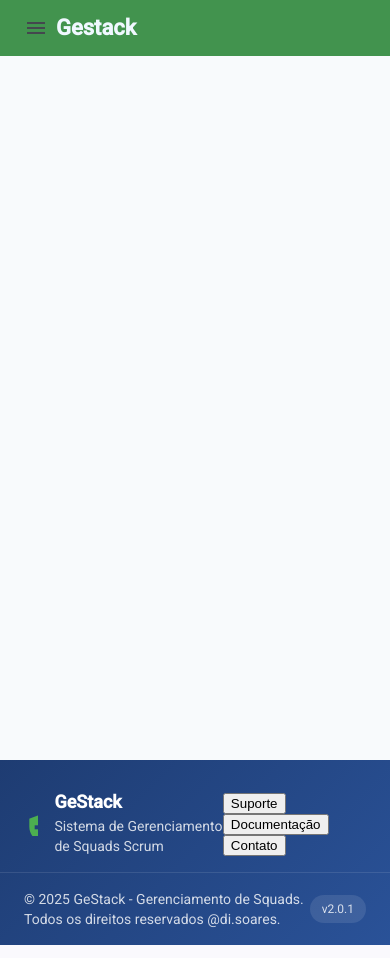
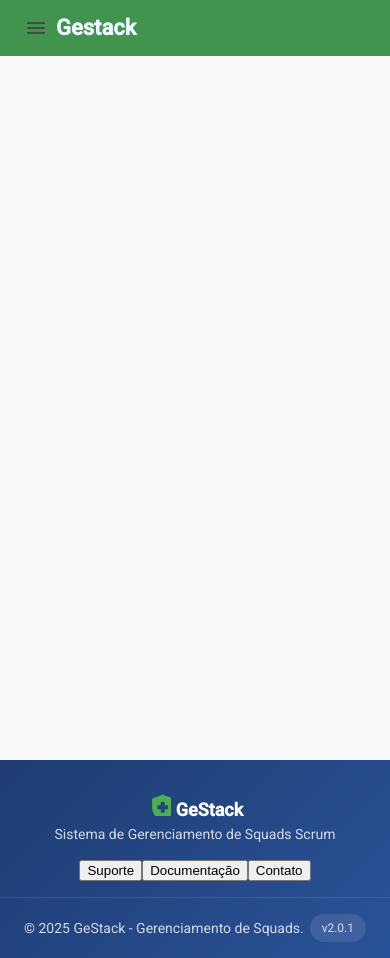
Before and after one commit to Dissoares/GeStack, an Angular app in the folder front/: page / in a window 390 px wide. Built offline with nearby package versions, Linux system fonts and the light colour scheme.

Commit message:
att rodape

```diff
--- a/front/src/app/layout/rodape/rodape.component.html
+++ b/front/src/app/layout/rodape/rodape.component.html
@@ -1,9 +1,8 @@
 <div class="rodape">
   <div class="rodape-conteudo">
     <div class="rodape-infomacoes">
-      <mat-icon class="rodape-icone">health_and_safety</mat-icon>
       <div class="rodape-texto">
-        <span class="titulo">GeStack</span>
+        <span class="titulo"><mat-icon class="rodape-icone">health_and_safety</mat-icon>GeStack</span>
         <span class="subtitulo">Sistema de Gerenciamento de Squads Scrum</span>
       </div>
     </div>
@@ -16,8 +15,7 @@
   </div>
 
   <div class="rodape-creditos">
-    <span>© 2025 GeStack - Gerenciamento de Squads. Todos os direitos reservados
-      @di.soares.</span>
+    <span>© 2025 GeStack - Gerenciamento de Squads.</span>
     <span class="versao">v2.0.1</span>
   </div>
 </div>
--- a/front/src/app/layout/rodape/rodape.component.scss
+++ b/front/src/app/layout/rodape/rodape.component.scss
@@ -24,7 +24,7 @@
   .rodape-icone {
     font-size: 32px;
     color: #4caf50;
-    margin-right: 16px;
+    margin-right: 5px;
   }
 
   .rodape-texto {
@@ -62,3 +62,11 @@
     font-size: 12px;
   }
 }
+
+@media (max-width: 768px) {
+  .rodape-conteudo {
+    flex-direction: column;
+    gap: 16px;
+    text-align: center;
+  }
+}
```
